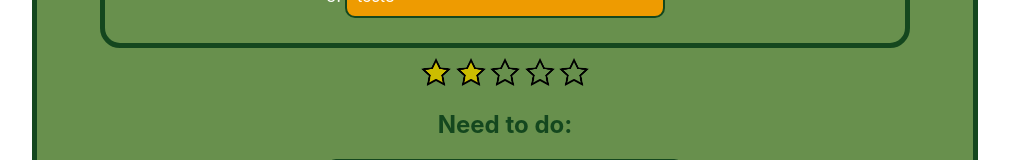
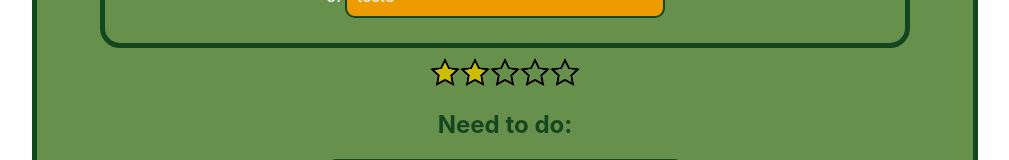
Before and after one commit to Pikadorius/samurai-way-main, a React (Create React App) app: page / in a window 1280 px wide. Shown: the part 488-648 px from the top of the page, without its empty margins (135-1144 px from the left). Built offline with nearby package versions, Linux system fonts and the light colour scheme.

Commit message:
refactor Star span onClick

```diff
--- a/src/Components/Rating/UncontrolledRating.tsx
+++ b/src/Components/Rating/UncontrolledRating.tsx
@@ -8,7 +8,7 @@ type UncontolledRatingPropsType = {
     rating: number
 }
 
-const UncontrolledRating:React.FC<UncontolledRatingPropsType> = ({rating}) => {
+const UncontrolledRating: React.FC<UncontolledRatingPropsType> = ({rating}) => {
     console.log("Rating rendering")
     const [value, setValue] = useState<number>(rating);
 
@@ -31,8 +31,10 @@ type StarPropsType = {
 const Star = ({selected, callBack}: StarPropsType) => {
     console.log("Star rendering")
     return (
-        selected ? <span onClick={callBack}> <img className={s.star} alt={'yes'} src={rating}/> </span> :
-            <span onClick={callBack}> <img className={s.star} alt={'no'} src={norating}/> </span>
+        <span onClick={callBack}>
+            {selected ? <img className={s.star} alt={'yes'} src={rating}/> :
+                <img className={s.star} alt={'no'} src={norating}/>}
+        </span>
     )
 }
 
```
